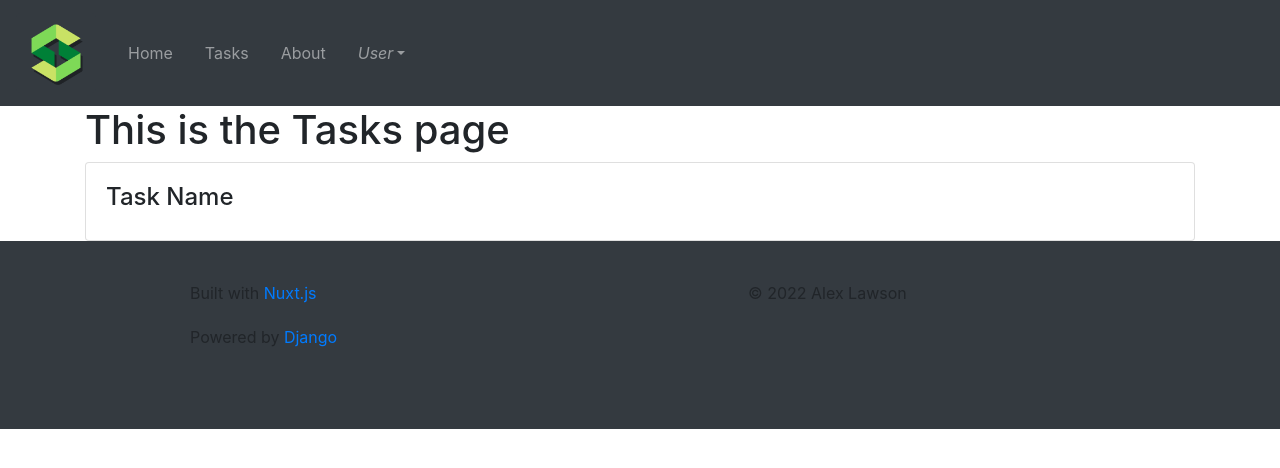
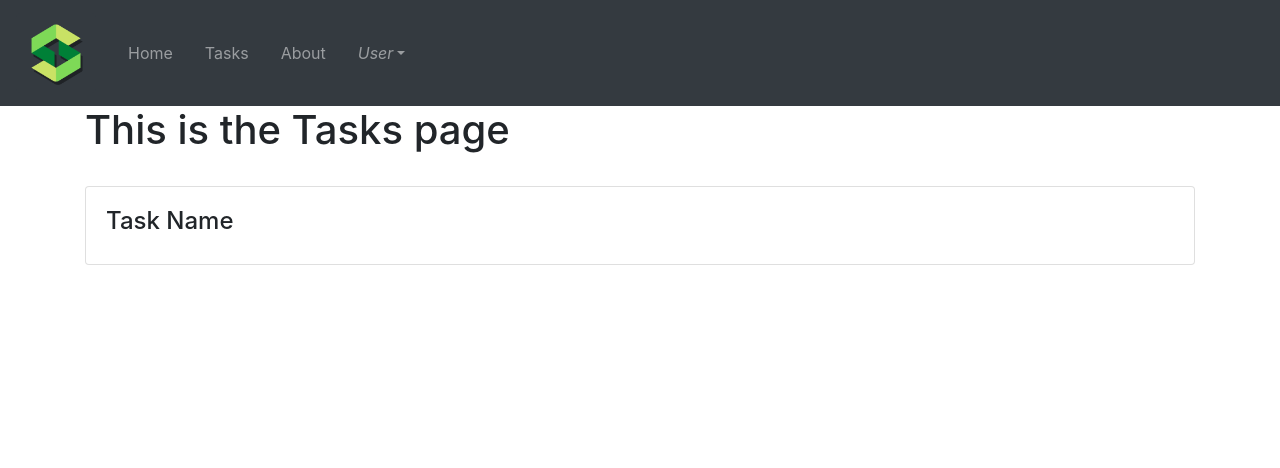
Before and after one commit to aplawson7707/solo-frontend, a Nuxt app: page /tasks in a window 1280 px wide. Shown: the top 468 px of the page. Built offline with nearby package versions, Linux system fonts and the light colour scheme.

Commit message:
Remove footer, fix bugs.

```diff
--- a/components/Footer.vue
+++ /dev/null
@@ -1,40 +0,0 @@
-<template>
-    <footer class="footer">
-        <div class="footer-notes">
-            <div class="col" style="float: left; width: 60%">
-                <div style="margin-bottom: 20px">
-                Built with
-                <a href="https://github.com/nuxt/nuxt.js" target="_blank">
-                    Nuxt.js
-                </a>
-                </div>
-                <div style="margin-bottom: 20px">
-                    Powered by
-                    <a href="https://www.djangoproject.com" target="_blank">
-                        <span class="powered-by">Django</span>
-                    </a>
-                </div>
-            </div>
-            <div class="col" style="float: left; width: 40%">
-                <div style="margin-bottom: 20px">
-                    &copy; {{ new Date().getFullYear() }} Alex Lawson
-                </div>
-            </div>
-            <div class="clearfix"></div>
-        </div>
-    </footer>
-</template>
-
-<style>
-    .footer {
-        background-color: #343a40;
-        width: 100%;
-    }
-    .footer-notes {
-        margin: 0 auto;
-        max-width: 960px;
-        padding: 15px;
-        padding-bottom: 60px;
-        padding-top: 40px;
-    }
-</style>
--- a/layouts/default.vue
+++ b/layouts/default.vue
@@ -2,6 +2,5 @@
   <div>
     <TopNav />
     <Nuxt />
-    <Footer />
   </div>
 </template>
--- a/package.json
+++ b/package.json
@@ -12,5 +12,6 @@
     "@nuxtjs/toast": "^3.3.1",
     "bootstrap-vue": "^2.21.2",
     "nuxt": "^2.15.8"
-  }
+  },
+  "devDependencies": {}
 }
--- a/pages/tasks/index.vue
+++ b/pages/tasks/index.vue
@@ -5,7 +5,7 @@
         </div>
         <b-row>
             <b-col>
-                <b-card>
+                <b-card class="mt-4">
                     <h4>Task Name</h4>
                 </b-card>
             </b-col>
```
Also changed, not shown: 1 other file (tests, documents, lock files or other folders).
